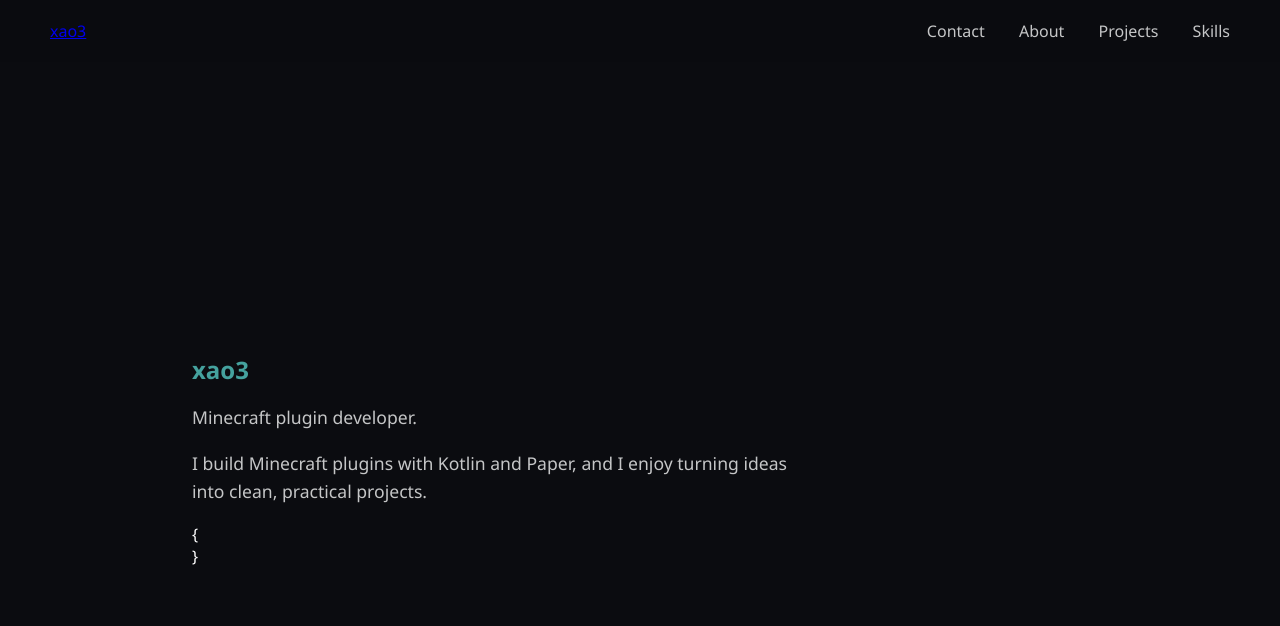
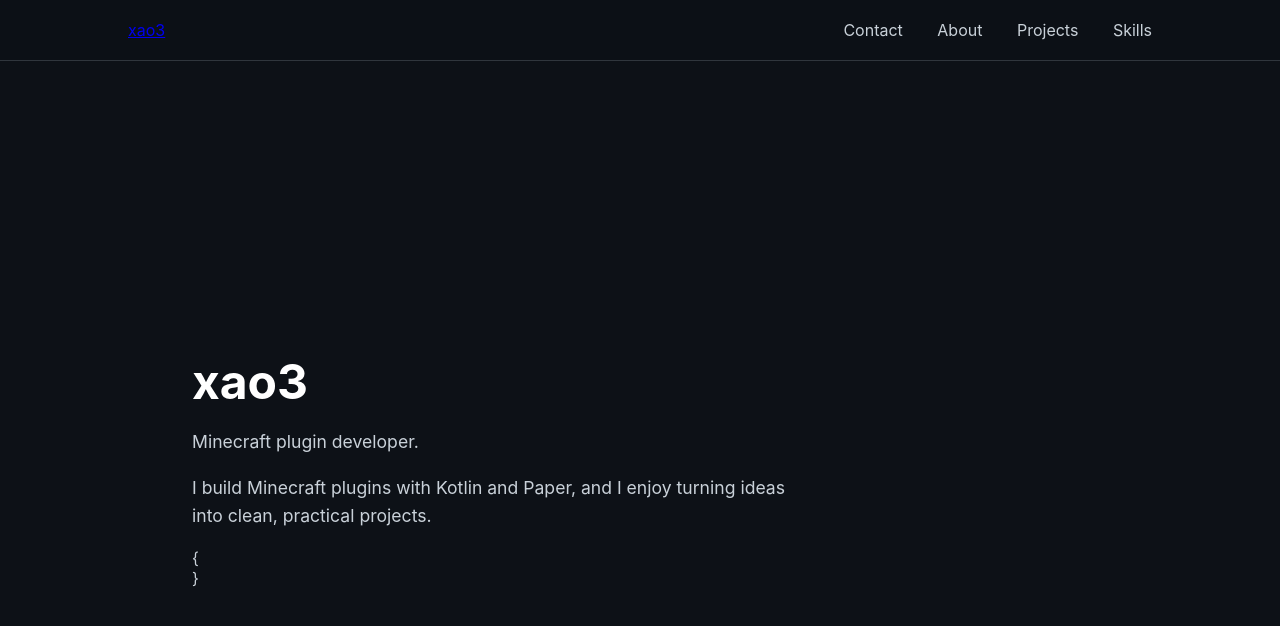
Before and after one commit to karolispranciulis/karolispranciulis.github.io, a Jekyll site: the page built from index.md, in a window 1280 px wide and 900 px high. Shown: the top 626 px of the window. Built offline with Jekyll 4.4.1, drawn with Linux system fonts in a browser that asks for light colours.

Commit message:
Refactor CSS variables and styles for better theming

```diff
--- a/assets/css/style.css
+++ b/assets/css/style.css
@@ -1,10 +1,10 @@
-/* Base Theme */
 :root {
-  --bg-color: #0b0c10;
-  --text-main: #ffffff;
-  --text-muted: #c5c6c7;
-  --accent-blue: #45a29e;
-  --accent-blue-hover: #66fcf1;
+  --bg-main: #0d1117;
+  --bg-panel: #161b22;
+  --border: #30363d;
+  --text-main: #c9d1d9;
+  --heading: #ffffff;
+  --accent-blue: #58a6ff;
 }
 
 html {
@@ -15,14 +15,13 @@
 body {
   margin: 0;
   padding: 0;
-  font-family: 'Segoe UI', Tahoma, Geneva, Verdana, sans-serif;
-  background-color: var(--bg-color);
+  font-family: -apple-system, BlinkMacSystemFont, "Segoe UI", Helvetica, Arial, sans-serif;
+  background-color: var(--bg-main);
   color: var(--text-main);
+  height: 100vh;
   overflow-y: scroll;
-  height: 100vh;
 }
 
-/* Scroll Snapping Sections */
 section {
   height: 100vh;
   width: 100%;
@@ -30,124 +29,93 @@
   display: flex;
   flex-direction: column;
   justify-content: center;
-  padding-left: 15%; /* Keeps your name/text to the left, not middle */
+  padding-left: 15%;
   padding-right: 15%;
   box-sizing: border-box;
-  position: relative;
 }
 
-h1, h2, h3 {
-  color: var(--accent-blue);
-  margin-bottom: 10px;
-}
+h1 { color: var(--heading); font-size: 3rem; margin-bottom: 10px; }
+h2 { color: var(--heading); font-size: 2rem; margin-bottom: 10px; }
+p { font-size: 1.1rem; max-width: 600px; line-height: 1.6; }
 
-p {
-  color: var(--text-muted);
-  font-size: 1.1rem;
-  max-width: 600px;
-  line-height: 1.6;
-}
-
-/* Navigation Bar */
+/* Navigation */
 .navbar {
   position: fixed;
   top: 0;
   width: 100%;
-  padding: 20px 50px;
+  padding: 20px 10%;
   display: flex;
   justify-content: space-between;
   align-items: center;
   box-sizing: border-box;
-  background: rgba(11, 12, 16, 0.95);
+  background: rgba(13, 17, 23, 0.9);
+  backdrop-filter: blur(10px);
+  border-bottom: 1px solid var(--border);
   z-index: 1000;
 }
 
 .home-btn {
-  color: var(--text-main);
+  color: var(--heading);
   text-decoration: none;
   font-weight: bold;
-  font-size: 1.2rem;
-  border: 2px solid var(--text-muted);
+  border: 1px solid var(--border);
   padding: 8px 16px;
-  border-radius: 4px;
-  transition: 0.3s;
+  border-radius: 6px;
+  transition: 0.2s;
 }
 
 .home-btn:hover {
-  border-color: var(--accent-blue-hover);
-  color: var(--accent-blue-hover);
+  border-color: var(--accent-blue);
+  color: var(--accent-blue);
 }
 
 .nav-links a {
-  color: var(--text-muted);
+  color: var(--text-main);
   text-decoration: none;
   margin-left: 30px;
-  font-size: 1rem;
-  transition: color 0.3s;
+  transition: 0.2s;
 }
 
-.nav-links a:hover {
-  color: var(--accent-blue-hover);
-}
+.nav-links a:hover { color: var(--accent-blue); }
 
-/* Widgets Grid (Skills & Projects) */
+/* Widgets */
 .widget-grid {
   display: flex;
   gap: 20px;
   overflow-x: auto;
-  padding-bottom: 20px;
+  padding: 10px 0 20px 0;
   max-width: 800px;
 }
 
 .widget {
-  background: #1f2833;
-  border: 1px solid #2c353f;
+  background: var(--bg-panel);
+  border: 1px solid var(--border);
   border-radius: 8px;
   padding: 20px;
   min-width: 250px;
   cursor: pointer;
-  transition: transform 0.2s, border-color 0.2s;
+  transition: 0.2s;
   text-decoration: none;
   color: inherit;
   display: flex;
   flex-direction: column;
-  align-items: flex-start;
 }
 
 .widget:hover {
-  transform: translateY(-5px);
   border-color: var(--accent-blue);
+  transform: translateY(-3px);
 }
 
-.widget img {
-  width: 50px;
-  height: 50px;
-  margin-bottom: 15px;
+.widget img { width: 50px; height: 50px; margin-bottom: 15px; border-radius: 4px; }
+.widget h3 { margin: 0 0 10px 0; color: var(--heading); font-size: 1.2rem; }
+.widget p { margin: 0; font-size: 0.9rem; color: var(--text-main); }
+
+/* Contact Icons */
+.contact-icons { display: flex; gap: 20px; margin-top: 20px; }
+.contact-icons a {
+  display: flex; align-items: center; justify-content: center;
+  width: 60px; height: 60px; background: var(--bg-panel);
+  border: 1px solid var(--border); border-radius: 8px;
+  color: var(--heading); text-decoration: none; font-size: 1.5rem; transition: 0.2s;
 }
-
-/* Contact Specifics */
-.contact-icons {
-  display: flex;
-  gap: 20px;
-  margin-top: 20px;
-}
-
-.contact-icons a {
-  display: flex;
-  align-items: center;
-  justify-content: center;
-  width: 60px;
-  height: 60px;
-  background: #1f2833;
-  border-radius: 8px;
-  color: var(--text-main);
-  text-decoration: none;
-  font-size: 1.5rem;
-  transition: 0.3s;
-  border: 1px solid #2c353f;
-}
-
-.contact-icons a:hover {
-  border-color: var(--accent-blue);
-  color: var(--accent-blue);
-}
+.contact-icons a:hover { border-color: var(--accent-blue); color: var(--accent-blue); }
```
